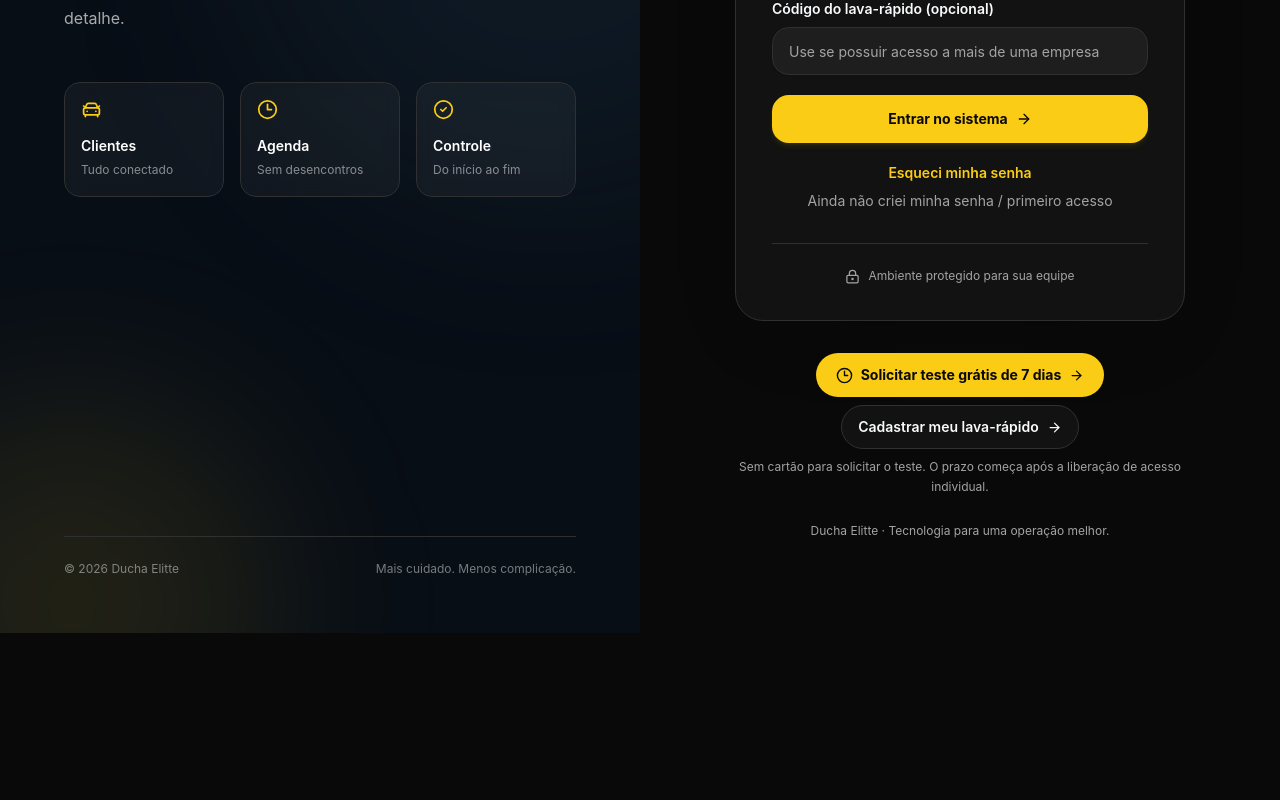
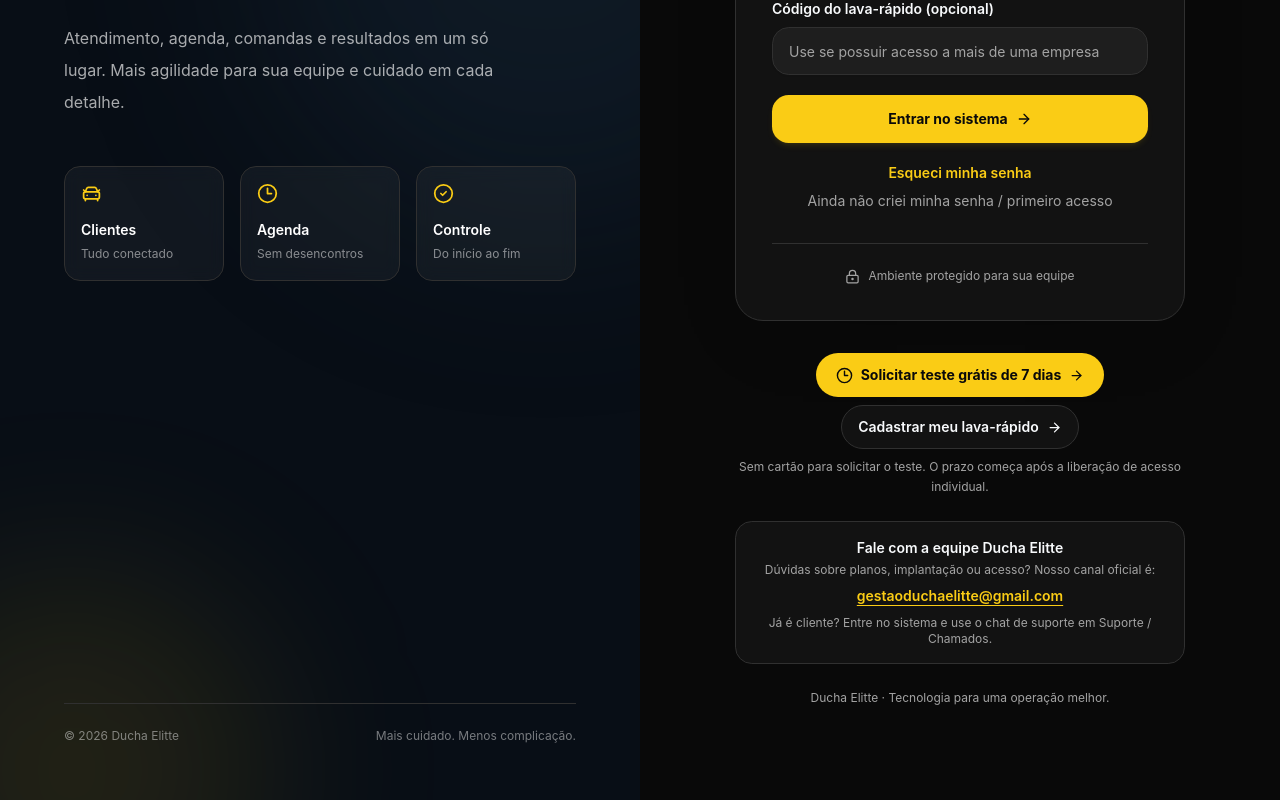
Before and after one commit to Raphaeljdk/aquaflow-gestao, a Next.js app: page /login in a window 1280 px wide. Shown: the part 733-1533 px from the top of the page. Before the commit the page ends 1366 px from the top, so only its background shows below. Built offline with nearby package versions, Linux system fonts and the light colour scheme; no server answers; the database is empty.

Commit message:
feat(contato): divulgar email oficial e chat de chamados no ERP

```diff
--- a/src/components/login.tsx
+++ b/src/components/login.tsx
@@ -216,6 +216,13 @@ export function Login() {
             </div>
             <p className="mt-2 text-xs leading-5 text-muted-foreground">Sem cartão para solicitar o teste. O prazo começa após a liberação de acesso individual.</p>
           </div>
+          <div className="mt-6 rounded-xl border border-border bg-card p-4 text-center">
+            <p className="text-sm font-semibold">Fale com a equipe Ducha Elitte</p>
+            <p className="mt-1 text-xs text-muted-foreground">Dúvidas sobre planos, implantação ou acesso? Nosso canal oficial é:</p>
+            <a className="mt-2 inline-block break-all text-sm font-semibold text-primary underline underline-offset-4"
+              href="mailto:gestaoduchaelitte@gmail.com?subject=Contato%20-%20Ducha%20Elitte">gestaoduchaelitte@gmail.com</a>
+            <p className="mt-2 text-xs text-muted-foreground">Já é cliente? Entre no sistema e use o chat de suporte em Suporte / Chamados.</p>
+          </div>
           <p className="mt-6 text-center text-xs leading-5 text-muted-foreground">{companyName} · Tecnologia para uma operação melhor.</p>
         </div>
       </section>
```
